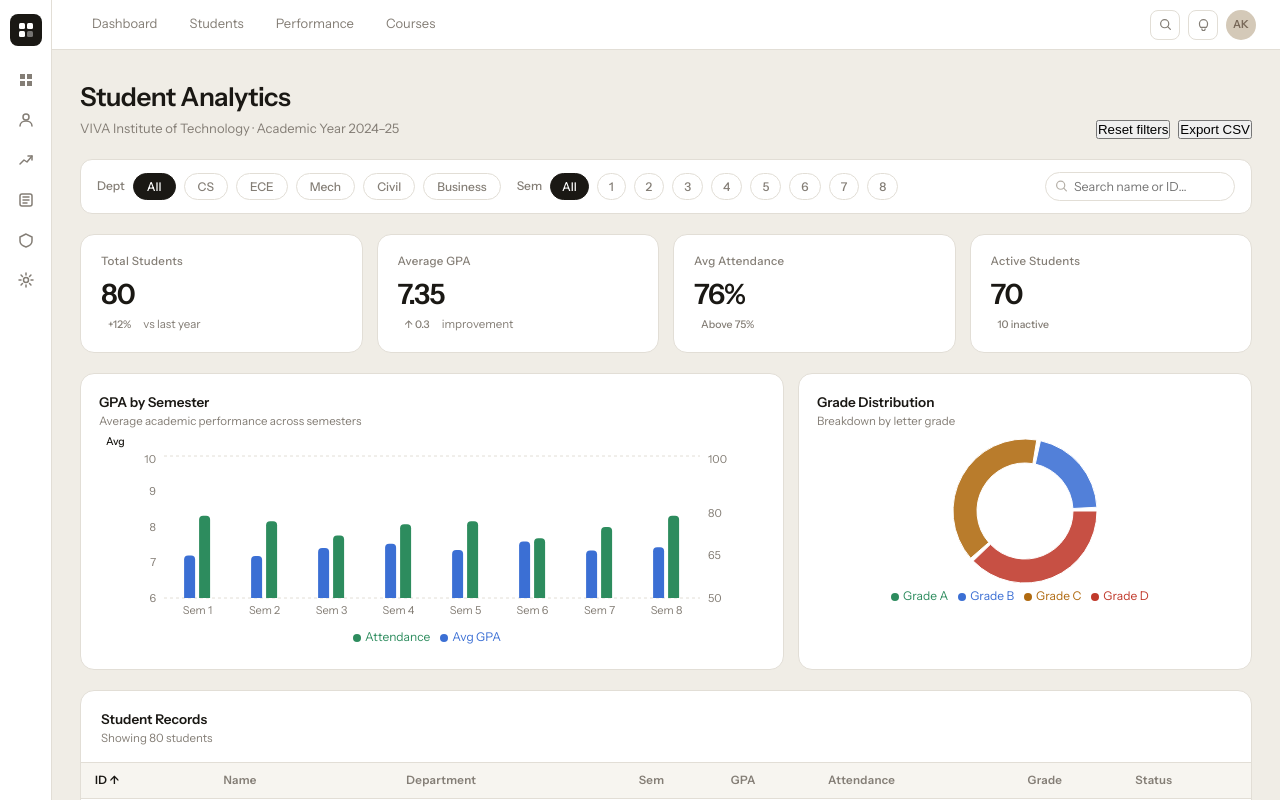
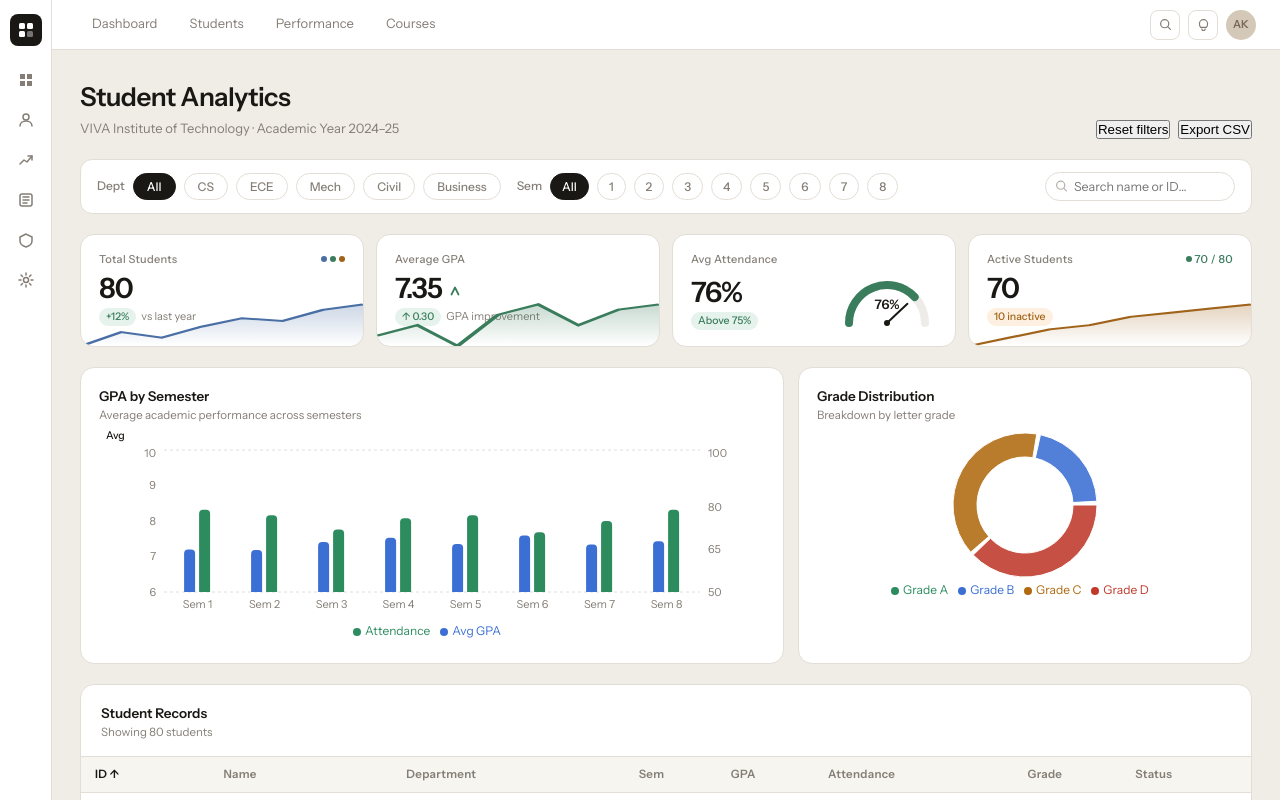
Before and after one commit to SamruddhiKharawade/Responsive-Data-Dashboard, a React (Vite) app: page / in a window 1280 px wide. Built offline with nearby package versions, Linux system fonts and the light colour scheme.

Commit message:
feat: StatCards with Sparkline, Gauge, and dynamic filtered values

```diff
--- a/src/components/StatCards.jsx
+++ b/src/components/StatCards.jsx
@@ -1,30 +1,83 @@
+import Sparkline from './Sparkline'
+import Gauge     from './Gauge'
+
+const SPARK_TOTAL  = [65, 70, 68, 72, 75, 74, 78, 80]
+const SPARK_GPA    = [7.1, 7.2, 7.0, 7.3, 7.4, 7.2, 7.35, 7.4]
+const SPARK_ACTIVE = [60, 62, 64, 65, 67, 68, 69, 70]
+
 export default function StatCards({ data }) {
-  const avgGPA     = (data.reduce((a, b) => a + b.gpa, 0) / data.length || 0).toFixed(2)
-  const avgAtt     = Math.round(data.reduce((a, b) => a + b.att, 0) / data.length || 0)
+  const total      = data.length
+  const avgGPA     = (data.reduce((a, b) => a + b.gpa, 0) / total || 0).toFixed(2)
+  const avgAtt     = Math.round(data.reduce((a, b) => a + b.att, 0) / total || 0)
   const activeCount = data.filter(s => s.status === 'Active').length
 
-  const cards = [
-    { label: 'Total Students', value: data.length,  foot: <><span className="tag tag-green">+12%</span> vs last year</> },
-    { label: 'Average GPA',    value: avgGPA,        foot: <><span className="tag tag-blue">↑ 0.3</span> improvement</> },
-    { label: 'Avg Attendance', value: `${avgAtt}%`,  foot: <span className={`tag ${avgAtt >= 75 ? 'tag-green' : 'tag-red'}`}>{avgAtt >= 75 ? 'Above' : 'Below'} 75%</span> },
-    { label: 'Active Students',value: activeCount,   foot: <><span className="tag tag-amber">{data.length - activeCount} inactive</span></> },
-  ]
+  return (
+    <div className="stats-row">
 
-  return (
-    <div style={{ display: 'grid', gridTemplateColumns: 'repeat(4,1fr)', gap: 14 }}>
-      {cards.map((c, i) => (
-        <div key={i} className="card" style={{ padding: '18px 20px' }}>
-          <div style={{ fontSize: 11.5, color: 'var(--muted)', fontWeight: 500, letterSpacing: '0.3px', marginBottom: 10 }}>
-            {c.label}
-          </div>
-          <div style={{ fontSize: 28, fontWeight: 600, letterSpacing: '-1px', lineHeight: 1 }}>
-            {c.value}
-          </div>
-          <div style={{ fontSize: 11.5, color: 'var(--muted)', marginTop: 8, display: 'flex', alignItems: 'center', gap: 5 }}>
-            {c.foot}
+      {/* total students */}
+      <div className="stat-card">
+        <div className="stat-label">
+          Total Students
+          <div className="stat-dots">
+            <div className="stat-dot" style={{ background: '#4a6fa5' }}/>
+            <div className="stat-dot" style={{ background: '#3a7d5c' }}/>
+            <div className="stat-dot" style={{ background: '#a0631a' }}/>
           </div>
         </div>
-      ))}
+        <div className="stat-value">{total}</div>
+        <div className="stat-foot">
+          <span className="tag tg">+12%</span> vs last year
+        </div>
+        <Sparkline data={SPARK_TOTAL} color="#4a6fa5" id="total"/>
+      </div>
+
+      {/* average gpa */}
+      <div className="stat-card">
+        <div className="stat-label">Average GPA</div>
+        <div className="stat-value" style={{ display: 'flex', alignItems: 'baseline', gap: 6 }}>
+          {avgGPA}
+          <svg width="14" height="14" viewBox="0 0 16 16" fill="none" stroke="#3a7d5c" strokeWidth="2">
+            <path d="M4 12L8 4l4 8" strokeLinecap="round" strokeLinejoin="round"/>
+          </svg>
+        </div>
+        <div className="stat-foot">
+          <span className="tag tg">↑ 0.30</span> GPA improvement
+        </div>
+        <Sparkline data={SPARK_GPA} color="#3a7d5c" id="gpa"/>
+      </div>
+
+      {/* attendance + gauge */}
+      <div className="stat-card">
+        <div className="stat-label">Avg Attendance</div>
+        <div style={{ display: 'flex', alignItems: 'center', justifyContent: 'space-between', marginTop: 4 }}>
+          <div>
+            <div className="stat-value">{avgAtt}%</div>
+            <div className="stat-foot">
+              <span className={`tag ${avgAtt >= 75 ? 'tg' : 'tr'}`}>
+                {avgAtt >= 75 ? 'Above 75%' : 'Below 75%'}
+              </span>
+            </div>
+          </div>
+          <Gauge value={avgAtt}/>
+        </div>
+      </div>
+
+      {/* active students */}
+      <div className="stat-card">
+        <div className="stat-label">
+          Active Students
+          <div style={{ fontSize: 11, color: '#3a7d5c', display: 'flex', alignItems: 'center', gap: 3 }}>
+            <div style={{ width: 6, height: 6, borderRadius: '50%', background: '#3a7d5c' }}/>
+            {activeCount} / {total}
+          </div>
+        </div>
+        <div className="stat-value">{activeCount}</div>
+        <div className="stat-foot">
+          <span className="tag ta">{total - activeCount} inactive</span>
+        </div>
+        <Sparkline data={SPARK_ACTIVE} color="#a0631a" id="active"/>
+      </div>
+
     </div>
   )
 }
```
